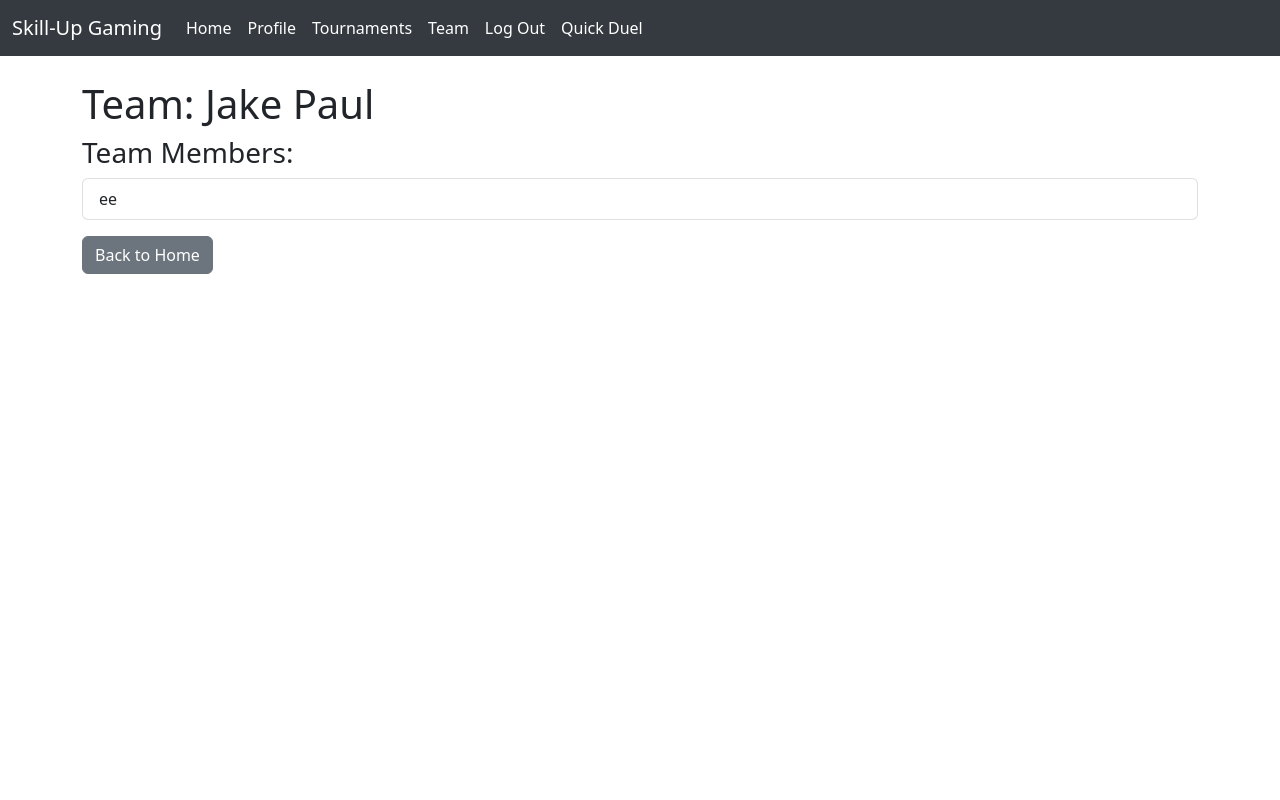
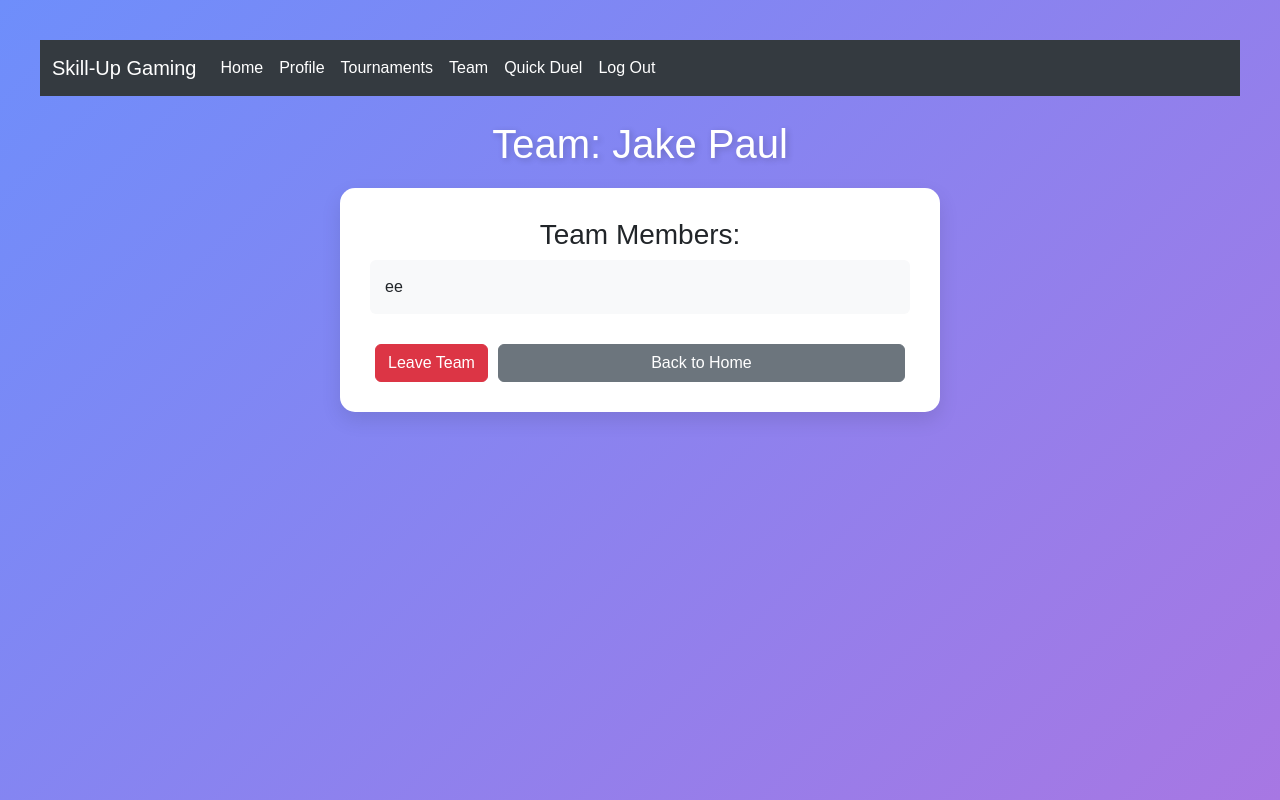
Before and after one commit to ItzBerkPower/Flask-Tournament-Creator, a Flask app: page /team in a window 1280 px wide. Run offline with Flask 3, Linux system fonts and the light colour scheme; a user stored in the database is signed in; data comes from the database, SQL or seed files in the repository; both versions use the stored data as it was after the commit.

Commit message:
Users can now leave team, fixed the team info page appearance

```diff
--- a/database.py
+++ b/database.py
@@ -5,7 +5,7 @@ from flask import Flask, render_template , request, redirect, url_for, flash, se
 import os # Import os module to handle file paths
 from sqlite3 import IntegrityError # Import sqlite3 for database handling
 from werkzeug.security import generate_password_hash, check_password_hash # For passwords
-from models import init_db, get_db # All the models for databse
+from models import * # All the models for databse
 from datetime import datetime
 
 from flask_wtf import FlaskForm
@@ -321,6 +321,27 @@ def team():
 
     # If the player is not on any team, show the create/join team options
     return render_template('team.html')
+
+
+@app.route('/leave_team', methods=['POST'])
+def leave_team():
+    profile_id = session.get('profile_id')  # Replace with your method to get the current user's ID
+    team_id = get_user_team_id(profile_id)  # Replace with your method to get the user's current team ID
+
+    if team_id:
+        conn = get_db()
+        cursor = conn.cursor()
+
+        # Delete the user from the team
+        cursor.execute("DELETE FROM team_member WHERE profile_id = ? AND team_id = ?", (profile_id, team_id))
+
+        conn.commit()
+        conn.close()
+        flash('You have successfully left the team.', 'success')
+    else:
+        flash('You are not a member of this team.', 'error')
+
+    return redirect(url_for('index'))  # Redirect to a relevant page, e.g., homepage or team selection page
 
 
 
--- a/models.py
+++ b/models.py
@@ -157,3 +157,14 @@ def init_db():
 
     conn.commit()
     #conn.close(), don't need as in 'with' command, which is pythonic way of automatically closing website
+
+
+# HELPER FUNCTIONS
+
+def get_user_team_id(profile_id):
+    with get_db() as conn:
+        cursor = conn.cursor()
+        cursor.execute("SELECT team_id FROM team_member WHERE profile_id = ?", (profile_id,))
+        result = cursor.fetchone()
+
+    return result['team_id'] if result else None
--- a/templates/layout.html
+++ b/templates/layout.html
@@ -40,11 +40,12 @@
                             <a class="nav-link" href="{{ url_for('team') }}">Team</a>
                         </li>
                         <li class="nav-item"></li>
+                            <a class="nav-link" href="{{ url_for('quick_duel') }}">Quick Duel</a>
+                        </li>
+                        <li class="nav-item"></li>
                             <a class="nav-link" href="{{ url_for('logout') }}">Log Out</a>
                         </li>
-                        <li class="nav-item">
-                            <a class="nav-link" href="{{ url_for('quick_duel') }}">Quick Duel</a>
-                        </li>
+
 
                     {% else %}
                         <li class="nav-item">
--- a/templates/team_info.html
+++ b/templates/team_info.html
@@ -3,14 +3,79 @@
 {% block title %}Team Info{% endblock %}
 
 {% block content %}
-<h1>Team: {{ team_name }}</h1>
+    <style>
+        /* Gradient background */
+        body {
+            background: linear-gradient(135deg, #6e8efb 0%, #a777e3 100%);
+            min-height: 100vh;
+            padding: 40px;
+            font-family: Arial, sans-serif;
+        }
 
-<h3>Team Members:</h3>
-<ul class="list-group">
-    {% for member in team_members %}
-        <li class="list-group-item">{{ member['username'] }}</li>
-    {% endfor %}
-</ul>
+        /* Title Styling */
+        h1.team-title {
+            color: white;
+            text-align: center;
+            font-size: 2.5rem;
+            margin-bottom: 20px;
+            text-shadow: 2px 2px 6px rgba(0, 0, 0, 0.2);
+        }
 
-<a href="{{ url_for('index') }}" class="btn btn-secondary mt-3">Back to Home</a>
+        /* Card layout for team info */
+        .team-card {
+            background-color: #fff;
+            padding: 30px;
+            border-radius: 15px;
+            box-shadow: 0 8px 20px rgba(0, 0, 0, 0.1);
+            margin: 0 auto;
+            max-width: 600px;
+        }
+
+        /* Team members list styling */
+        .list-group-item {
+            border: none;
+            padding: 15px;
+            background-color: #f8f9fa;
+            border-radius: 5px;
+            margin-bottom: 10px;
+        }
+
+        .list-group-item:nth-child(even) {
+            background-color: #e9ecef;
+        }
+
+        /* Button styling */
+        .btn-container {
+            display: flex;
+            justify-content: space-between;
+            margin-top: 20px;
+        }
+
+        .btn-container .btn {
+            flex: 1;
+            margin: 0 5px;
+        }
+    </style>
+
+    <h1 class="team-title">Team: {{ team_name }}</h1>
+
+    <div class="team-card">
+        <h3 class="text-center">Team Members:</h3>
+        <ul class="list-group">
+            {% for member in team_members %}
+                <li class="list-group-item">{{ member['username'] }}</li>
+            {% endfor %}
+        </ul>
+
+        <!-- Button Container -->
+        <div class="btn-container">
+            <!-- Leave Team Button -->
+            <form method="POST" action="{{ url_for('leave_team') }}">
+                <button type="submit" class="btn btn-danger">Leave Team</button>
+            </form>
+
+            <!-- Back to Home Button -->
+            <a href="{{ url_for('index') }}" class="btn btn-secondary">Back to Home</a>
+        </div>
+    </div>
 {% endblock %}
```
Also changed, not shown: datah.db, old_alchemy/models_alchemy.py (line endings or trailing spaces).
